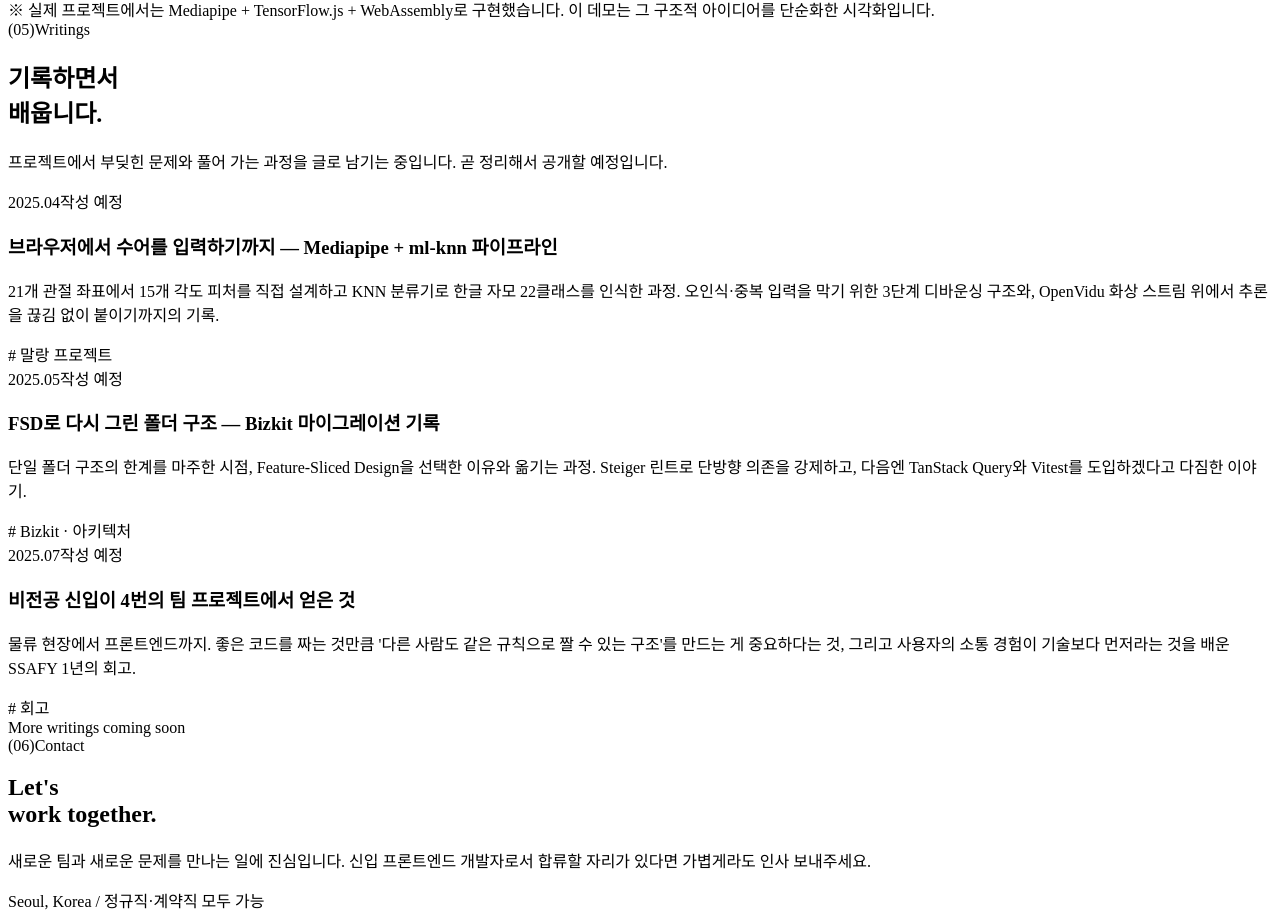
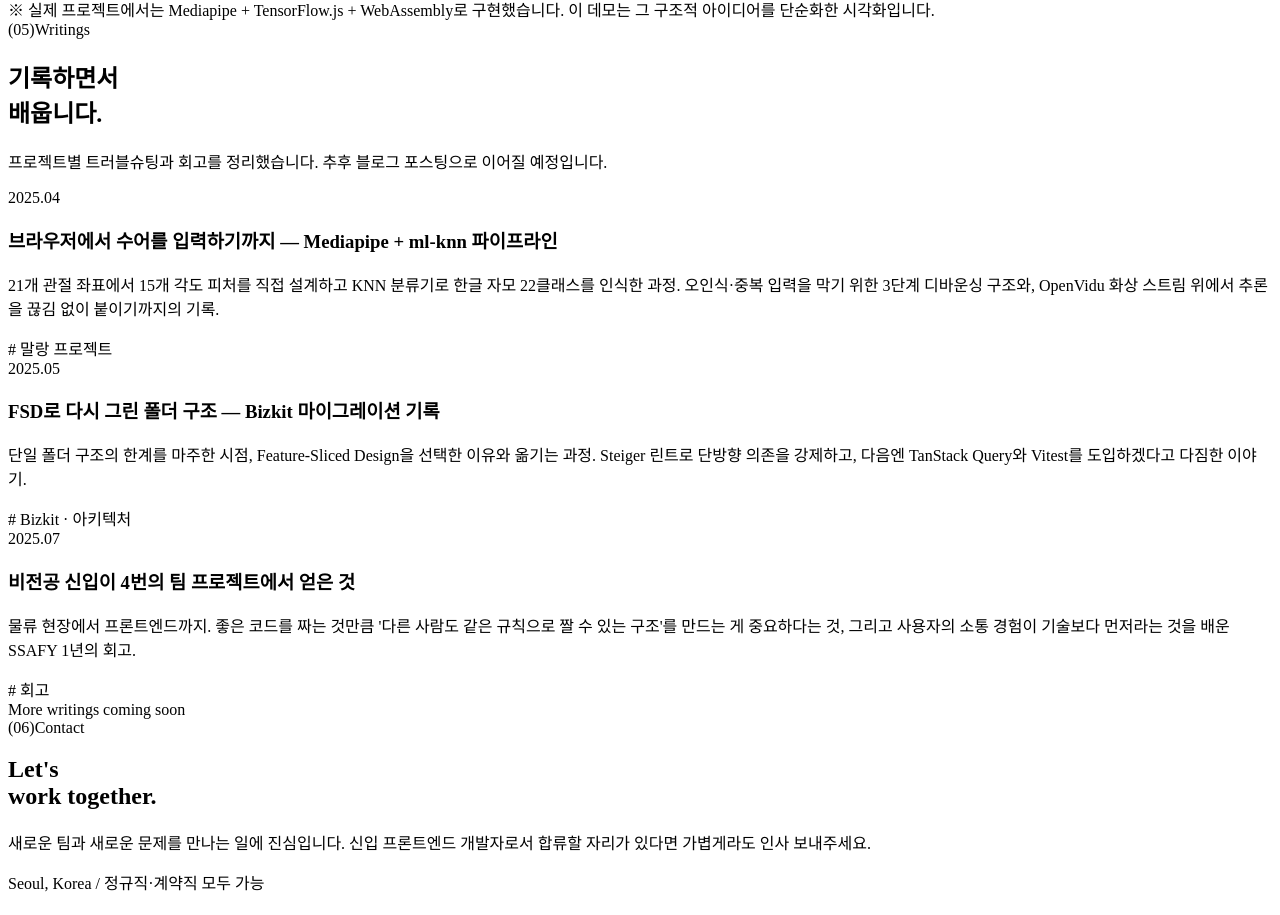
Before and after one commit to hohnmb/introduce, a React (Vite) app in the folder portfolio/: page / in a window 1280 px wide. Shown: the part 3561-4476 px from the top of the page. Built offline with nearby package versions, Linux system fonts and the light colour scheme; no server answers; the HTML template or start-up script is replaced by a standard one; a web font is replaced by a local one.

Commit message:
fix: writings 섹션 문구 및 배지 정리

```diff
--- a/portfolio/src/sections/Writings.jsx
+++ b/portfolio/src/sections/Writings.jsx
@@ -10,7 +10,7 @@ export default function Writings() {
           index="05"
           label="Writings"
           title={<>기록하면서<br /><span className="italic">배웁니다.</span></>}
-          sub="프로젝트에서 부딪힌 문제와 풀어 가는 과정을 글로 남기는 중입니다. 곧 정리해서 공개할 예정입니다."
+          sub="프로젝트별 트러블슈팅과 회고를 정리했습니다. 추후 블로그 포스팅으로 이어질 예정입니다."
         />
 
         <div className="grid md:grid-cols-3 gap-6 md:gap-8">
@@ -23,9 +23,8 @@ export default function Writings() {
               transition={{ duration: 0.7, delay: i * 0.1 }}
               className="border border-line bg-paper p-6 md:p-8 flex flex-col gap-4 group hover:border-ink transition-colors"
             >
-              <div className="flex items-center justify-between font-mono text-[10px] uppercase tracking-[0.2em] text-muted">
+              <div className="flex items-center font-mono text-[10px] uppercase tracking-[0.2em] text-muted">
                 <span>{w.date}</span>
-                <span className="px-2 py-1 border border-line rounded-full">{w.status}</span>
               </div>
               <h3 className="font-display text-2xl tracking-tight leading-snug group-hover:text-accent transition-colors">
                 {w.title}
```
